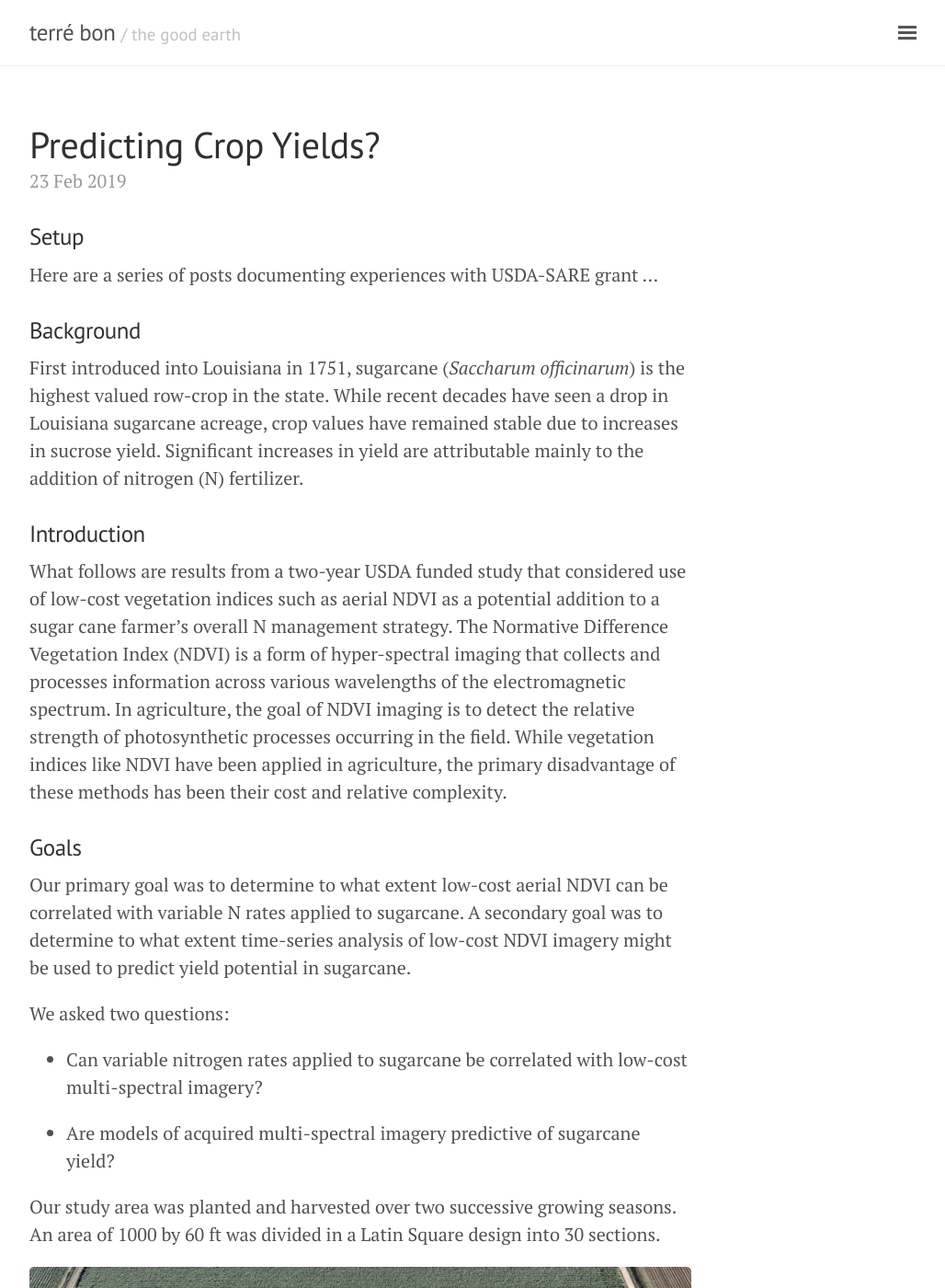
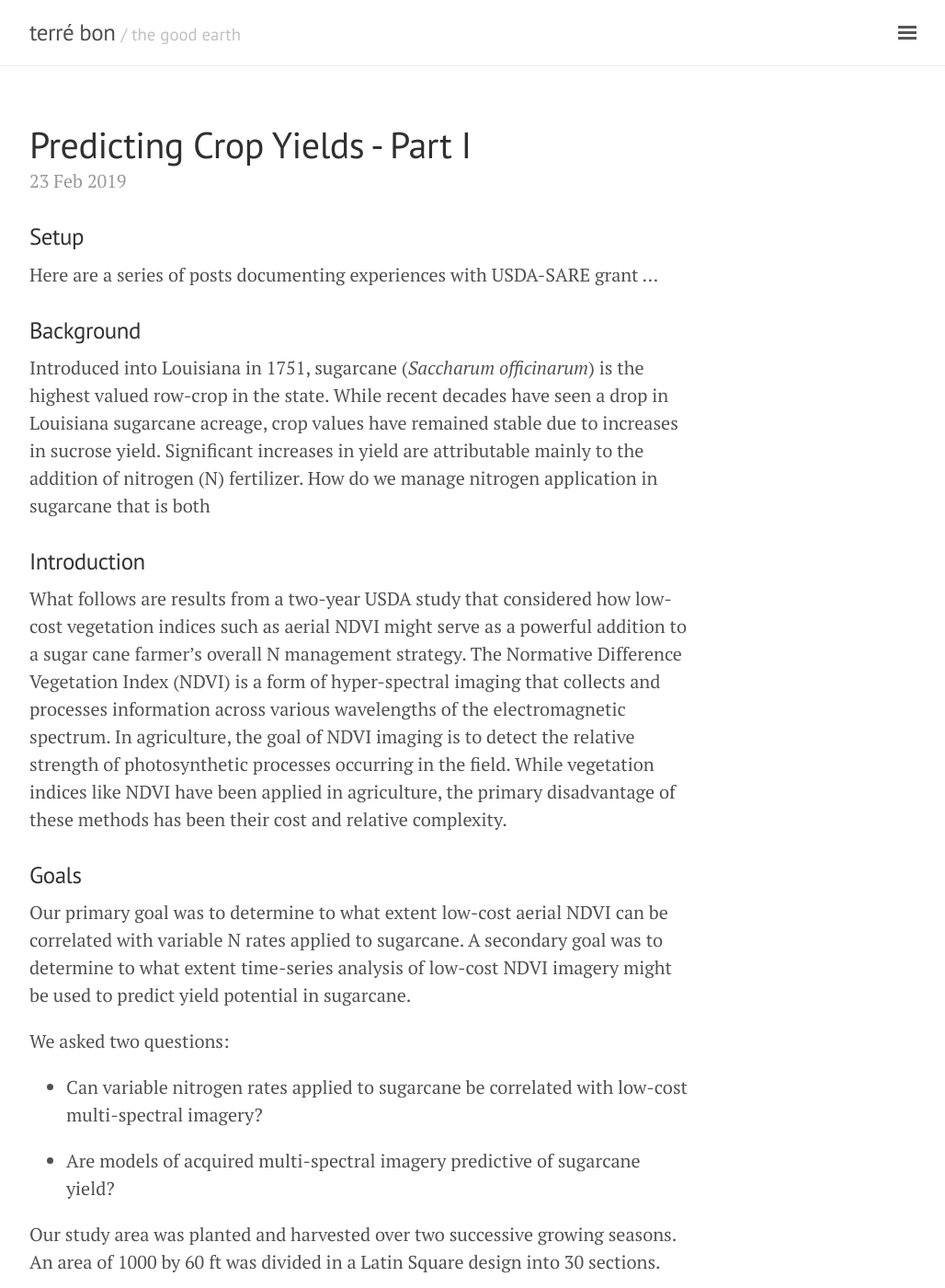
Before and after one commit to geraldmc/geraldmc.github.io, a Jekyll site: the page built from _posts/2019-02-23-predicting-yield-1.md, in a window 1280 px wide and 1400 px high. Shown: the whole window at 92% size, without its empty margins (248-1276 px from the left). Built offline with Jekyll 4.4.1, drawn with Linux system fonts in a browser that asks for light colours.

```diff
--- a/_posts/2019-02-23-predicting-yield-1.md
+++ b/_posts/2019-02-23-predicting-yield-1.md
@@ -1,6 +1,6 @@
 ---
 layout: post
-title: Predicting Crop Yields?
+title: Predicting Crop Yields - Part I
 ---
 
 ### Setup
@@ -9,13 +9,12 @@ Here are a series of posts documenting experiences with USDA-SARE grant ...
 
 ### Background
 
-First introduced into Louisiana in 1751, sugarcane (*Saccharum officinarum*) is the highest valued row-crop in the state. While recent decades have seen a drop in Louisiana sugarcane acreage, crop values have remained stable due to increases in sucrose yield. Significant increases in yield are attributable mainly to the addition of nitrogen (N) fertilizer.
-
+Introduced into Louisiana in 1751, sugarcane (*Saccharum officinarum*) is the highest valued row-crop in the state. While recent decades have seen a drop in Louisiana sugarcane acreage, crop values have remained stable due to increases in sucrose yield. Significant increases in yield are attributable mainly to the addition of nitrogen (N) fertilizer. How do we manage nitrogen application in sugarcane that is both
 
 
 ### Introduction
 
-What follows are results from a two-year USDA funded study that considered use of low-cost vegetation indices such as aerial NDVI as a potential addition to a sugar cane farmer's overall N management strategy. The Normative Difference Vegetation Index (NDVI) is a form of hyper-spectral imaging that collects and processes information across various wavelengths of the electromagnetic spectrum. In agriculture, the goal of NDVI imaging is to detect the relative strength of photosynthetic processes occurring in the field. While vegetation indices like NDVI have been applied in agriculture, the primary disadvantage of these methods has been their cost and relative complexity.
+What follows are results from a two-year USDA study that considered how low-cost vegetation indices such as aerial NDVI might serve as a powerful addition to a sugar cane farmer's overall N management strategy. The Normative Difference Vegetation Index (NDVI) is a form of hyper-spectral imaging that collects and processes information across various wavelengths of the electromagnetic spectrum. In agriculture, the goal of NDVI imaging is to detect the relative strength of photosynthetic processes occurring in the field. While vegetation indices like NDVI have been applied in agriculture, the primary disadvantage of these methods has been their cost and relative complexity.
 
 
 ### Goals
```
